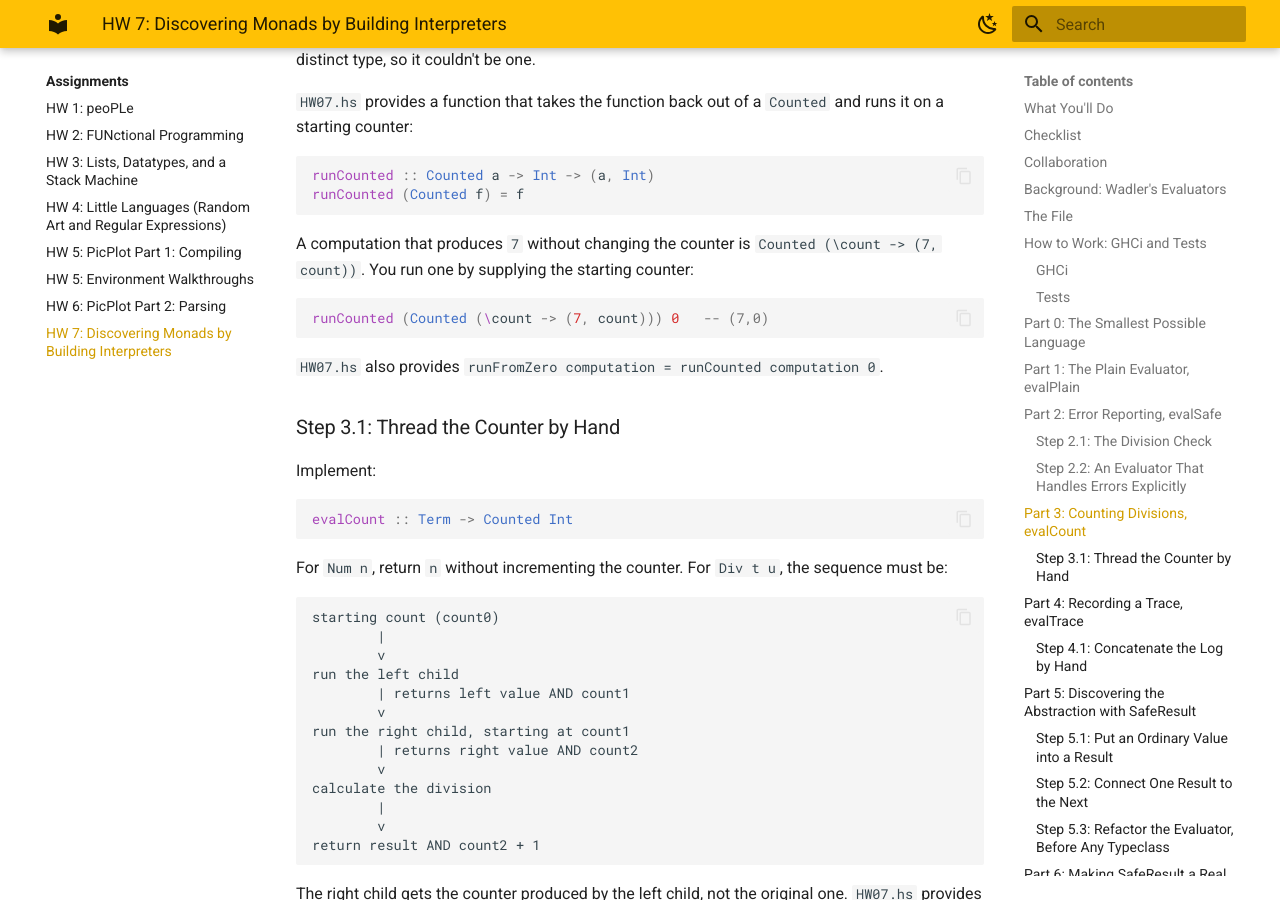
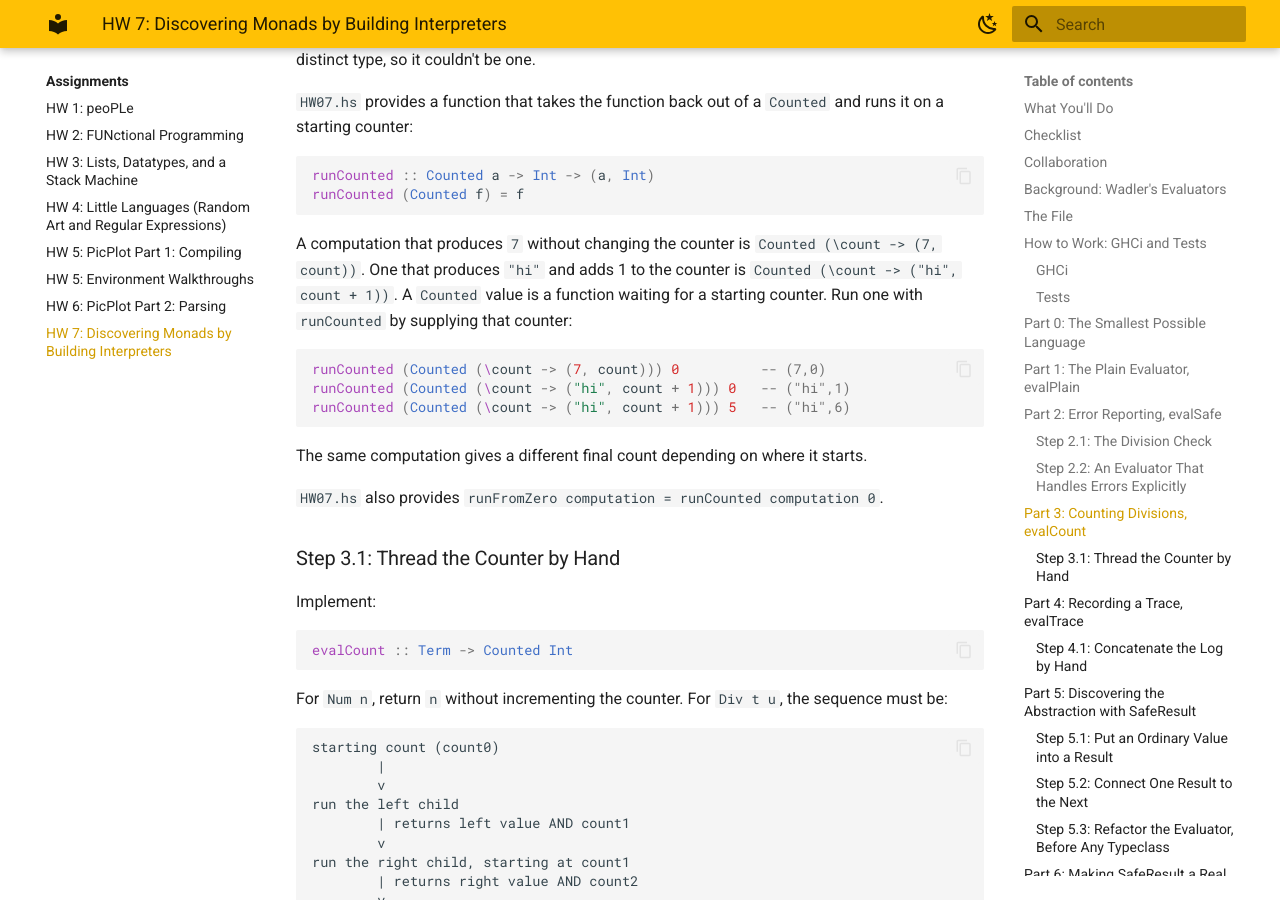
Before and after one commit to lbang-hmc/cs-131-website, an MkDocs documentation site: the page built from content/assignments/hw07.md, in a window 1280 px wide and 900 px high, scrolled down 6757 px. Built offline with MkDocs 1.6.1 and Material for MkDocs 9.7.7, drawn with Linux system fonts in a browser that asks for light colours; some of the changed text lies outside the part shown.

Commit message:
HW 7: standalone GHCi examples for runCounted and traceLine
Co-Authored-By: Claude Opus 5.5 <noreply@anthropic.com>

````diff
--- a/content/assignments/hw07.md
+++ b/content/assignments/hw07.md
@@ -252,11 +252,15 @@ runCounted :: Counted a -> Int -> (a, Int)
 runCounted (Counted f) = f
 ```
 
-A computation that produces `7` without changing the counter is `Counted (\count -> (7, count))`. You run one by supplying the starting counter:
+A computation that produces `7` without changing the counter is `Counted (\count -> (7, count))`. One that produces `"hi"` and adds 1 to the counter is `Counted (\count -> ("hi", count + 1))`. A `Counted` value is a function waiting for a starting counter. Run one with `runCounted` by supplying that counter:
 
 ```haskell
-runCounted (Counted (\count -> (7, count))) 0   -- (7,0)
+runCounted (Counted (\count -> (7, count))) 0          -- (7,0)
+runCounted (Counted (\count -> ("hi", count + 1))) 0   -- ("hi",1)
+runCounted (Counted (\count -> ("hi", count + 1))) 5   -- ("hi",6)
 ```
+
+The same computation gives a different final count depending on where it starts.
 
 `HW07.hs` also provides `runFromZero computation = runCounted computation 0`.
 
@@ -320,6 +324,17 @@ traceLine :: Term -> Int -> String
 traceLine term n =
   "eval(" ++ show term ++ ") = " ++ show n ++ "\n"
 ```
+
+`traceLine` only formats a line of text. It doesn't evaluate anything, so you pass in the term and the value it should report:
+
+```haskell
+traceLine (Num 7) 7                 -- "eval(Num 7) = 7\n"
+traceLine (Div (Num 8) (Num 2)) 4   -- "eval(Div (Num 8) (Num 2)) = 4\n"
+putStr (traceLine (Div (Num 8) (Num 2)) 4)
+-- eval(Div (Num 8) (Num 2)) = 4
+```
+
+GHCi shows a `String` with quotes and `\n`. `putStr` prints it as a line of text.
 
 ### Step 4.1: Concatenate the Log by Hand
 
````
